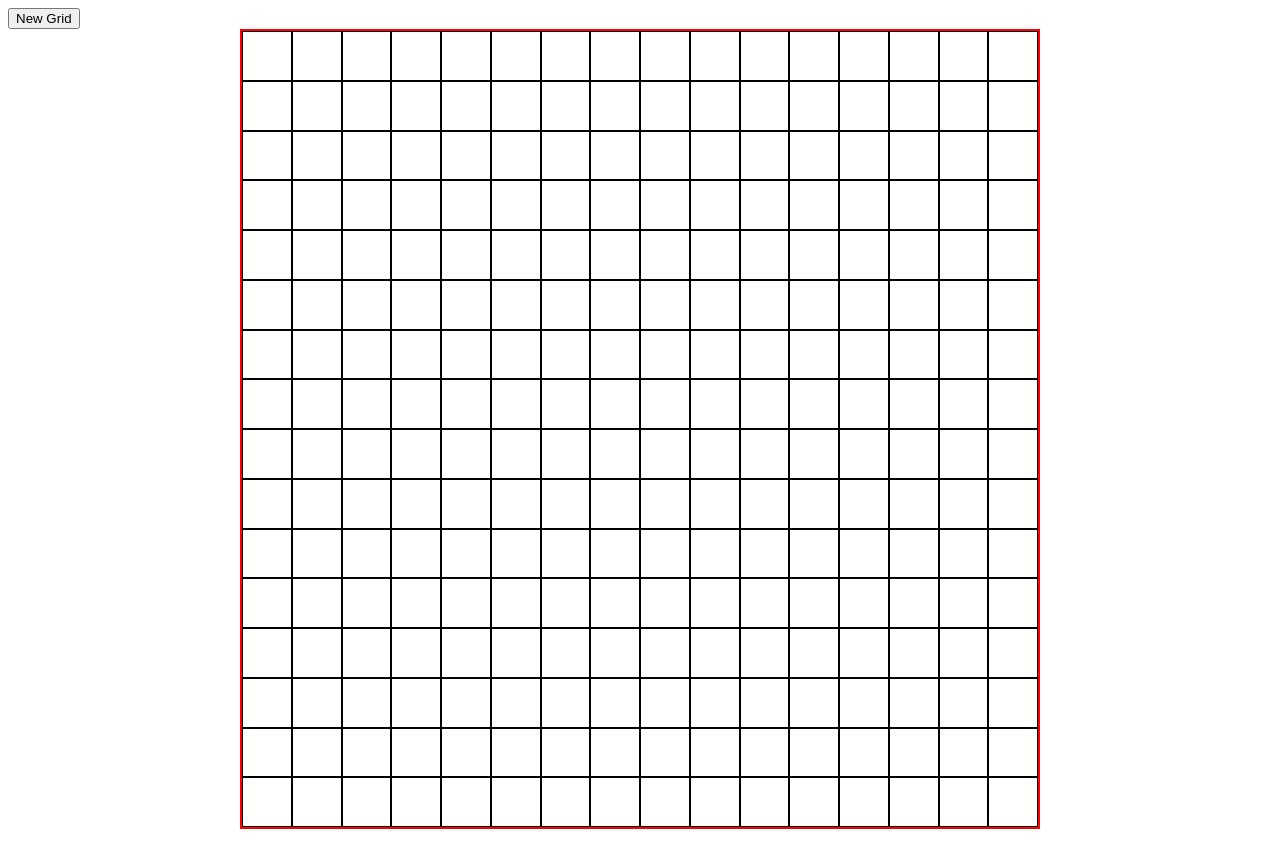
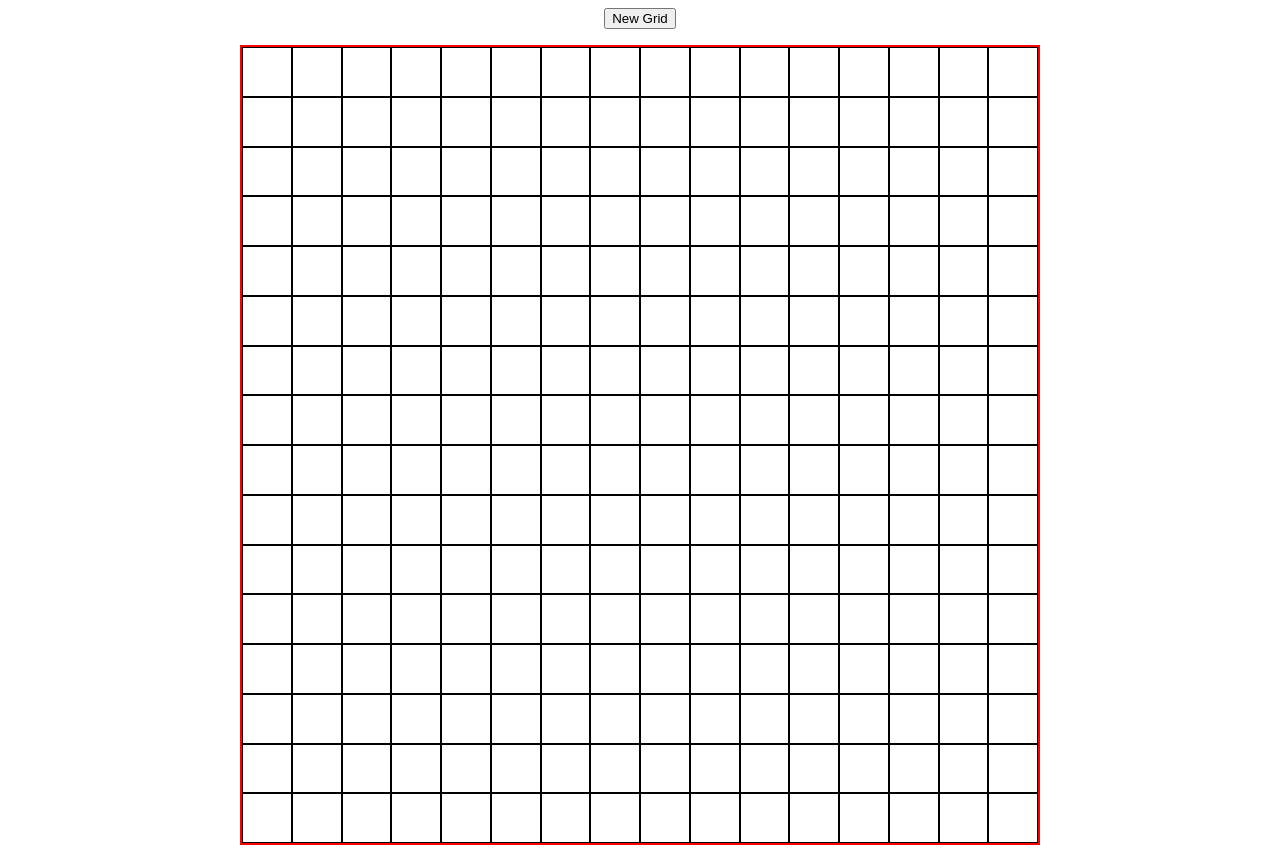
Before and after one commit to darrondai/etch-a-sketch, a plain HTML site: page index.html in a window 1280 px wide. Drawn offline with Linux system fonts and the light colour scheme.

Commit message:
Center new grid button and add space between grid

```diff
--- a/styles.css
+++ b/styles.css
@@ -19,3 +19,9 @@
   /* the flex-basis is based on the number of squares in x dimension */
   /* flex-basis: calc(100% * (1 / 64)); */
 }
+
+#new-grid-btn {
+  display: block;
+  margin: 0 auto;
+  margin-bottom: 16px;
+}
```
